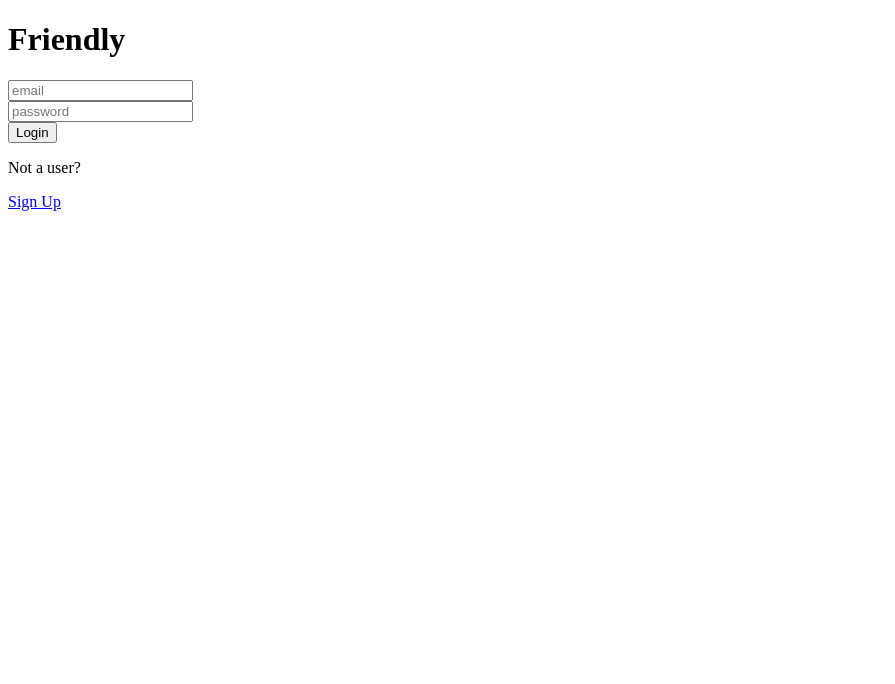
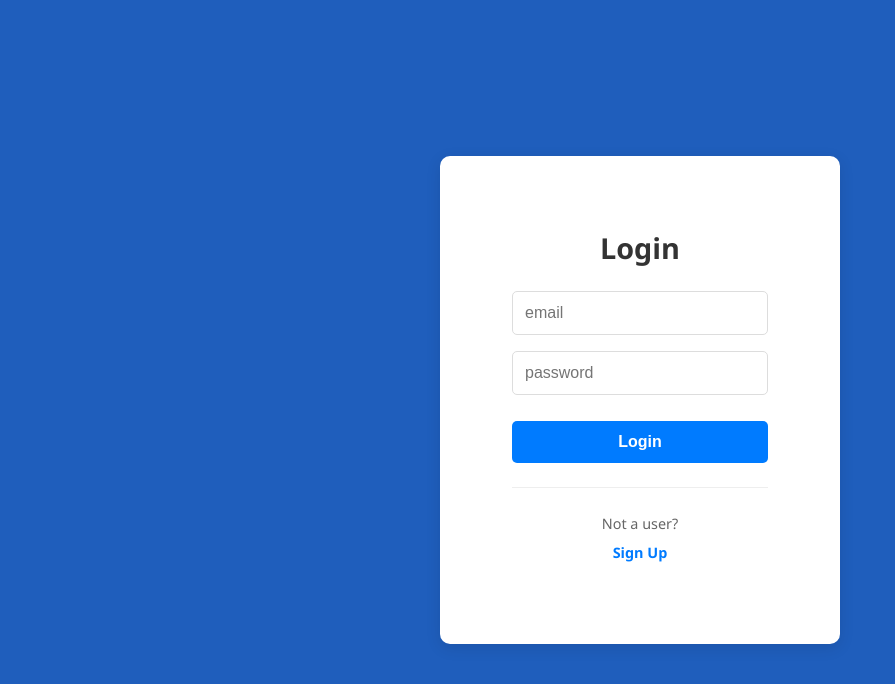
Before and after one commit to syali463/Friendly, a plain HTML site: page Frontend/loginPage.html in a window 1280 px wide. Shown: the whole page, without its empty margins (0-895 px from the left). Drawn offline with Linux system fonts and the light colour scheme.

Commit message:
styled the login and signup page

```diff
--- a/Frontend/loginPage.html
+++ b/Frontend/loginPage.html
@@ -1,26 +1,23 @@
 <!DOCTYPE html>
 <html lang="en">
 <head>
-    <title> Friendly</title>
+    <title>Login</title>
     <meta charset="UTF-8">
-    <meta name="description" content="menu">
     <meta name="viewport" content="width:device-width, initial-scale:1.0">
     <link rel="stylesheet" href="style.css">
 </head>
-
 <body>
-<h1>Friendly</h1>
-
-<div>
+<div id="loginContainer">
     <form id="loginForm">
-    <input id="username" type="text" placeholder="email" autocomplete="username">
-    <br>
-    <input id="password" type="password" placeholder="password" autocomplete="current-password">
-    <br>
-    <input type="submit" value="Login">
+        <h2>Login</h2>
+        <p><input type="email" id="username" placeholder="email" autocomplete="username"></p>
+        <p><input id="password" type="password" placeholder="password" autocomplete="current-password"></p>
+        <button type="submit">Login</button>
     </form>
-    <p id="message">Not a user?</p>
-    <a href="signup.html">Sign Up</a>
+    <div id="newUser">
+        <p id="message">Not a user?</p>
+        <p><a href="signup.html">Sign Up</a></p>
+</div>
 </div>
 <script src="login.js"></script>
 </body>
--- a/Frontend/style.css
+++ b/Frontend/style.css
@@ -0,0 +1,97 @@
+/* 1. Global Reset & Body Styling */
+* {
+    box-sizing: border-box; /* Ensures padding doesn't mess up widths */
+    margin: 0;
+    padding: 0;
+}
+
+body {
+    font-family: 'Segoe UI', Tahoma, Geneva, Verdana, sans-serif;
+    background-color: #1f5ebc; /* Light grey background */
+    display: flex;             /* Flexbox to center everything */
+    justify-content: center;   /* Center horizontally */
+    align-items: center;       /* Center vertically */
+    height: 100vh;             /* Full viewport height */
+}
+
+/* 2. The Main Card Container */
+#loginContainer, #signUp {
+    background-color: white;
+    padding: 4.5rem;
+    border-radius: 10px;       /* Rounded corners */
+    box-shadow: 0 4px 15px rgba(0, 0, 0, 0.1); /* Subtle drop shadow */
+    width: 100%;
+    max-width: 400px;          /* Prevents it from getting too wide on desktop */
+    text-align: center;
+}
+
+/* 3. Typography */
+h2 {
+    color: #333;
+    margin-bottom: 1.5rem;
+    font-size: 1.8rem;
+}
+
+/* 4. Form Elements */
+/* Target the paragraph tags wrapping inputs to control spacing */
+#loginForm p, #signupForm p {
+    margin-bottom: 1rem;
+}
+
+input[type="email"],
+input[type="password"] {
+    width: 100%;
+    padding: 12px;
+    border: 1px solid #ddd;
+    border-radius: 5px;
+    font-size: 1rem;
+    transition: border-color 0.3s; /* Smooth transition for focus */
+}
+
+input:focus {
+    border-color: #007bff;     /* Blue border when clicked */
+    outline: none;
+}
+
+/* 5. The Button */
+button {
+    width: 100%;
+    padding: 12px;
+    background-color: #007bff; /* Nice professional blue */
+    color: white;
+    border: none;
+    border-radius: 5px;
+    font-size: 1rem;
+    font-weight: bold;
+    cursor: pointer;
+    transition: background-color 0.3s;
+    margin-top: 10px;
+}
+
+
+button:hover {
+    background-color: #0056b3; /* Darker blue on hover */
+}
+
+/* 6. Footer / Existing User Section */
+#newUser, #existingUser {
+    margin-top: 1.5rem;
+    border-top: 1px solid #eee; /* Divider line */
+    padding-top: 1rem;
+    font-size: 0.9rem;
+    color: #666;
+}
+
+#existingUser p, #newUser p {
+    margin: 10px 0;
+}
+
+a {
+    color: #007bff;
+    text-decoration: none;
+    font-weight: 600;
+}
+
+a:hover {
+    text-decoration: underline;
+}
```
Also changed, not shown: Frontend/index.html (+1 -0 lines), Frontend/signup.html (+11 -6 lines).
